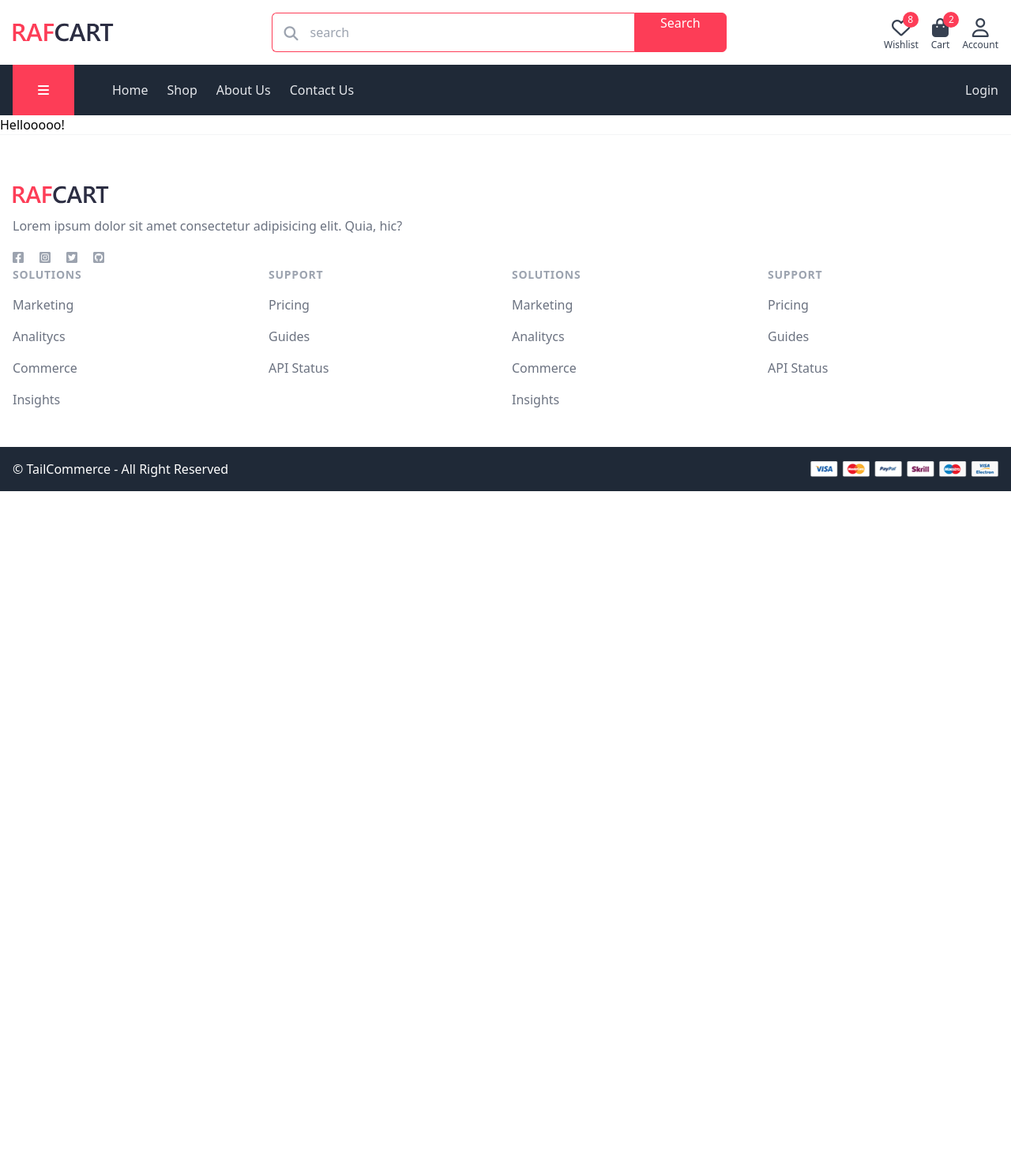
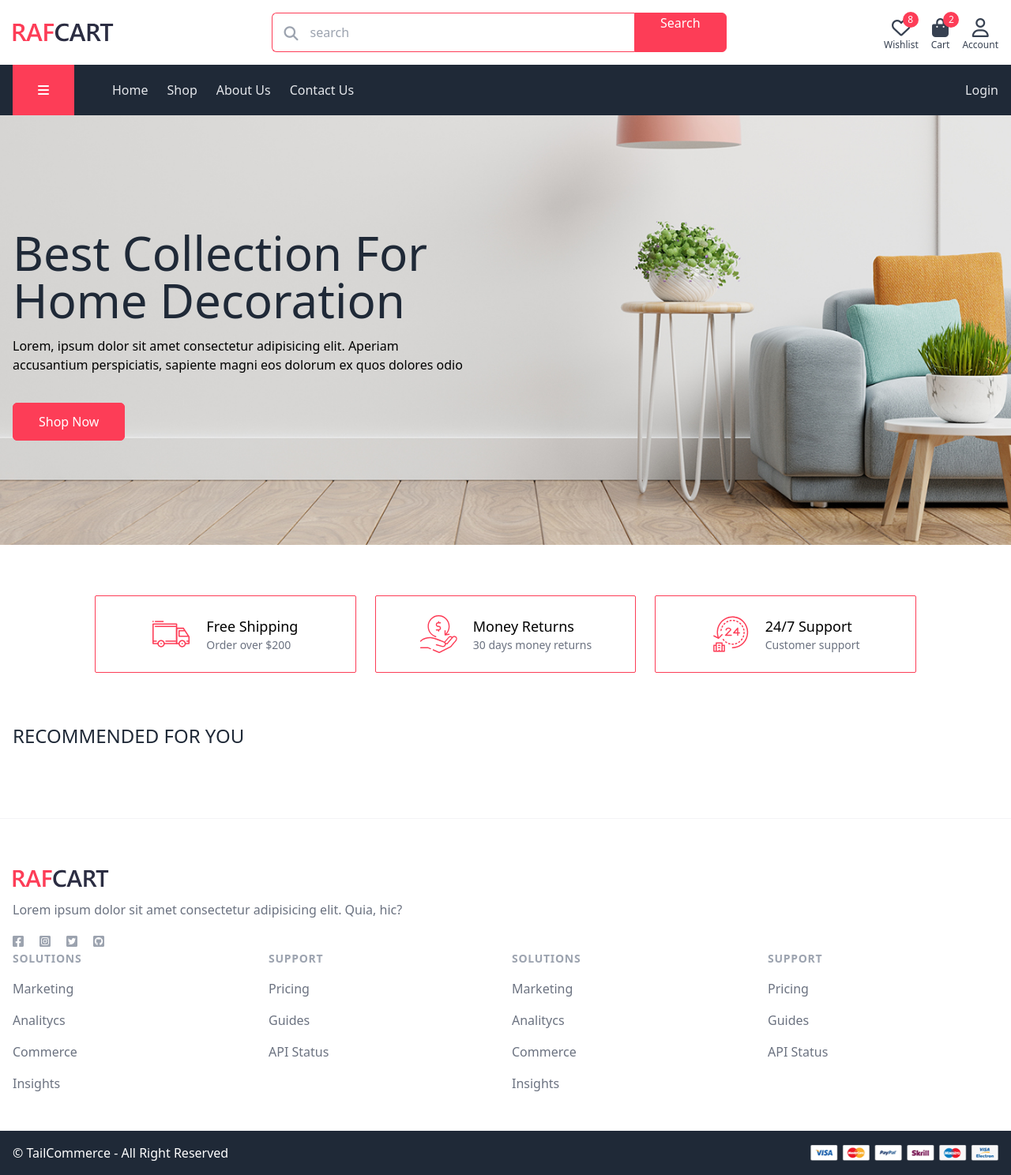
Before and after one commit to PyHAT-stack/web-async-patterns, a Django app: template home/templates/home/home.html in a window 1280 px wide. Shown: the whole page at 79% size. Before the commit the page ends 622 px from the top, so only its background shows below. Run offline with Django 4.2, Linux system fonts and the light colour scheme; the template is opened without the code that fills it, so the values that code supplies are empty; some libraries are stand-ins or nearby versions.

Commit message:
Simplify code

```diff
--- a/home/templates/home/home.html
+++ b/home/templates/home/home.html
@@ -1,5 +1,60 @@
 {% extends "shell.html" %}
 
 {% block main %}
-Hellooooo!
+
+  <!-- banner -->
+  <div class="bg-cover bg-no-repeat bg-center py-36" style="background-image: url('/static/images/banner-bg.jpg');">
+    <div class="container">
+      <h1 class="text-6xl text-gray-800 font-medium mb-4 capitalize">
+        best collection for <br> home decoration
+      </h1>
+      <p>Lorem, ipsum dolor sit amet consectetur adipisicing elit. Aperiam <br>
+        accusantium perspiciatis, sapiente
+        magni eos dolorum ex quos dolores odio</p>
+      <div class="mt-12">
+        <a href="#" class="bg-primary border border-primary text-white px-8 py-3 font-medium
+                    rounded-md hover:bg-transparent hover:text-primary">Shop Now</a>
+      </div>
+    </div>
+  </div>
+  <!-- ./banner -->
+
+  <!-- features -->
+  <div class="container py-16">
+    <div class="w-10/12 grid grid-cols-1 md:grid-cols-3 gap-6 mx-auto justify-center">
+      <div class="border border-primary rounded-sm px-3 py-6 flex justify-center items-center gap-5">
+        <img src="/static/images/icons/delivery-van.svg" alt="Delivery" class="w-12 h-12 object-contain">
+        <div>
+          <h4 class="font-medium capitalize text-lg">Free Shipping</h4>
+          <p class="text-gray-500 text-sm">Order over $200</p>
+        </div>
+      </div>
+      <div class="border border-primary rounded-sm px-3 py-6 flex justify-center items-center gap-5">
+        <img src="/static/images/icons/money-back.svg" alt="Delivery" class="w-12 h-12 object-contain">
+        <div>
+          <h4 class="font-medium capitalize text-lg">Money Returns</h4>
+          <p class="text-gray-500 text-sm">30 days money returns</p>
+        </div>
+      </div>
+      <div class="border border-primary rounded-sm px-3 py-6 flex justify-center items-center gap-5">
+        <img src="/static/images/icons/service-hours.svg" alt="Delivery" class="w-12 h-12 object-contain">
+        <div>
+          <h4 class="font-medium capitalize text-lg">24/7 Support</h4>
+          <p class="text-gray-500 text-sm">Customer support</p>
+        </div>
+      </div>
+    </div>
+  </div>
+  <!-- ./features -->
+
+
+  <!-- product -->
+  <div class="container pb-16">
+    <h2 class="text-2xl font-medium text-gray-800 uppercase mb-6">recommended for you</h2>
+    <div class="grid grid-cols-2 md:grid-cols-4 gap-6">
+      <!-- --- stream products --- -->
+    </div>
+  </div>
+  <!-- ./product -->
+
 {% endblock %}
--- a/home/templates/home/home_post.html
+++ /dev/null
@@ -1,4 +0,0 @@
-
-</div>
-</div>
-<!-- ./product -->
```
Also changed, not shown: home/templates/home/home_pre.html (deleted, +0 -51 lines), home/views.py (+4 -15 lines).
